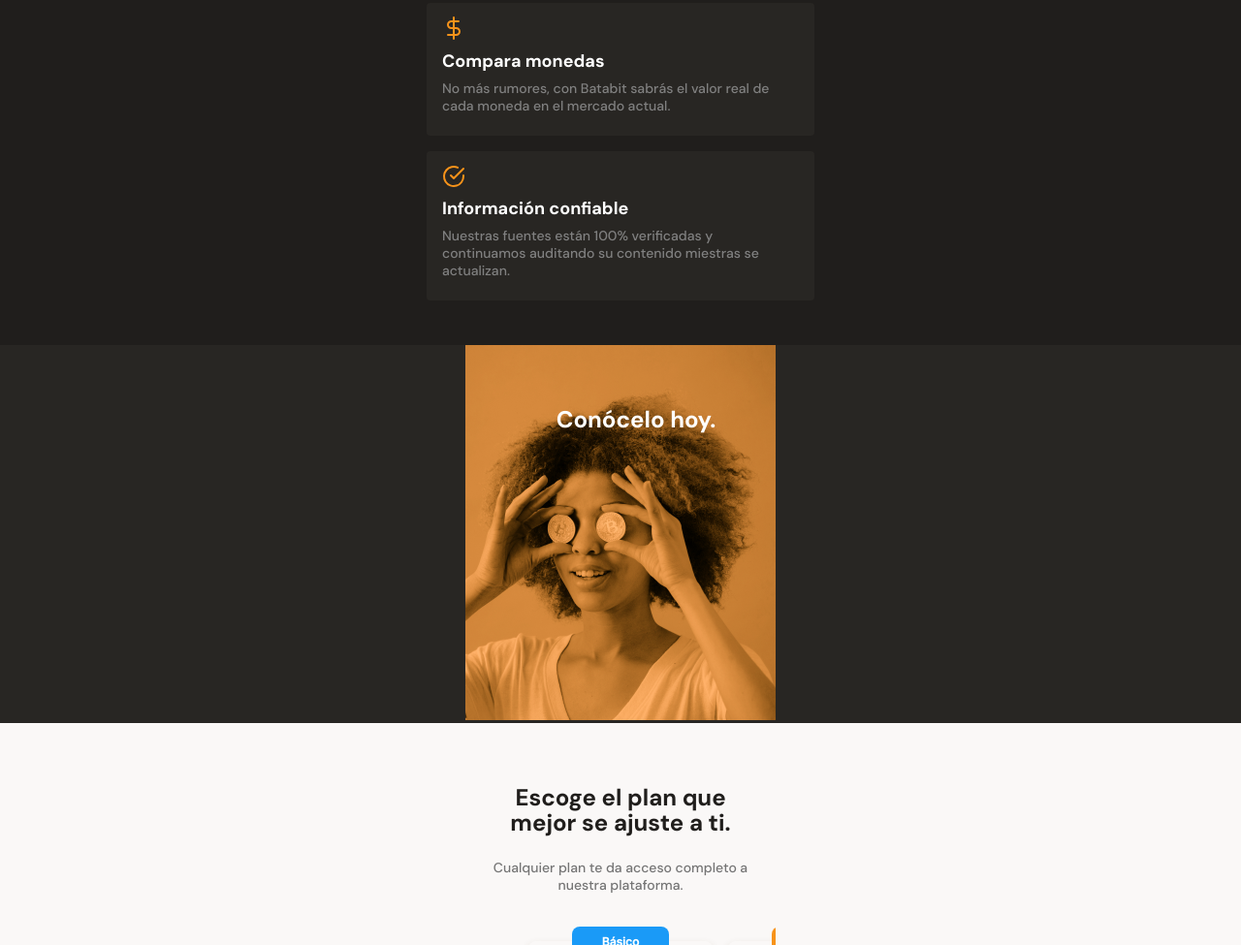
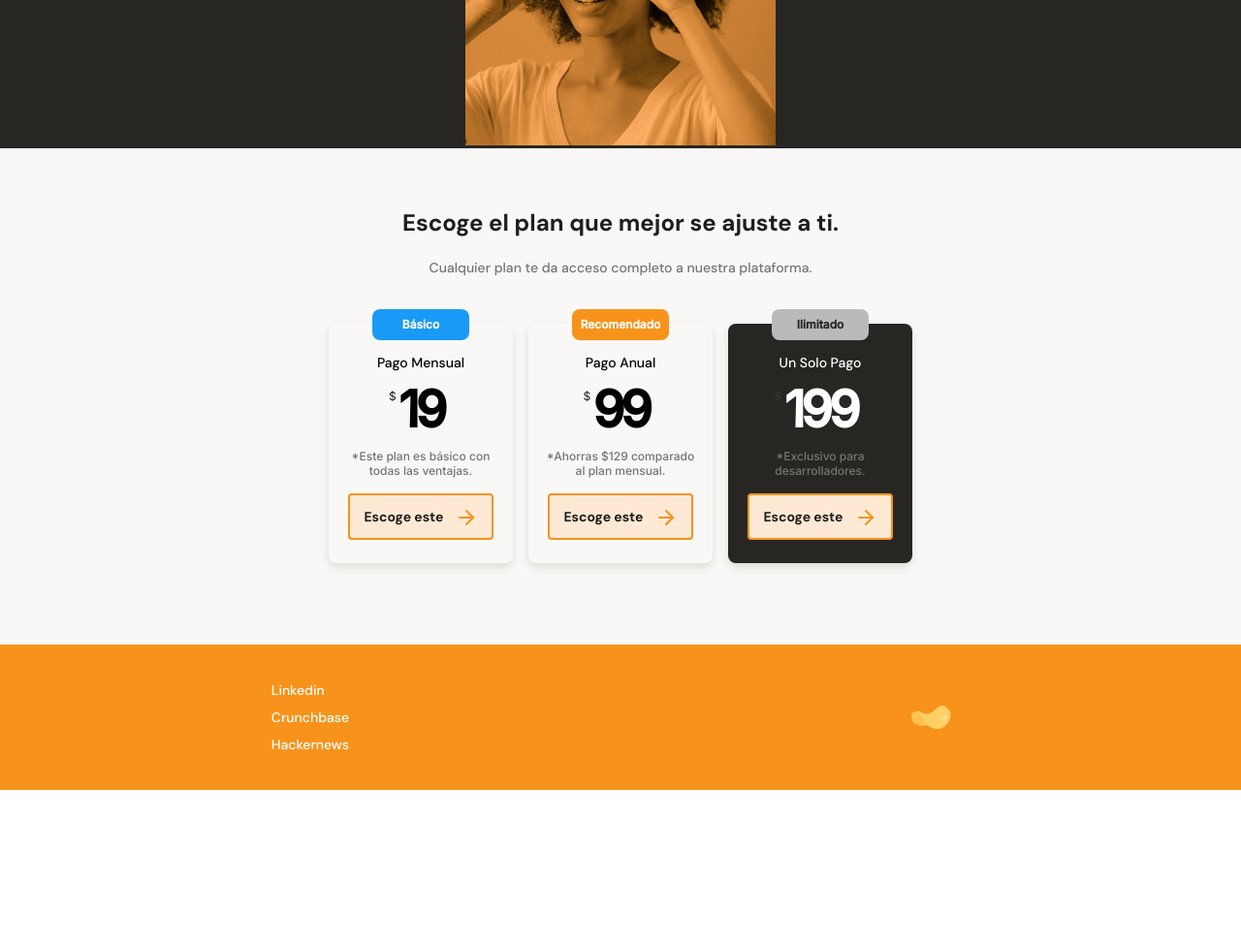
Before and after one commit to HarveyPhd/Bata-Bit, a plain HTML site: page index.html in a window 1280 px wide. Shown: the part 1825-2800 px from the top of the page at 97% size. After the commit the page ends 2640 px from the top, so only its background shows below. Drawn offline with Linux system fonts and the light colour scheme.

Commit message:
The first verison of the project bata-bit

```diff
--- a/index.html
+++ b/index.html
@@ -10,6 +10,7 @@
   <link href="https://fonts.googleapis.com/css2?family=DM+Sans:wght@400;500;700&family=Inter:wght@300;500&display=swap" rel="stylesheet">
   <link rel="stylesheet" href="./normalize.css">
   <link rel="stylesheet" href="./main.css">
+  <link rel="stylesheet" href="./css/tablet.css" media="(min-width: 732px)">
 </head>
 <body>
   <header>
@@ -139,6 +140,10 @@
         </article>
       </section>
     </section>
+    <!-- This is an alternative background image is more responsive -->
+    <!-- <section class="main__image--container">
+      <h2>Conócelo hoy.</h2>
+    </section> -->
     <section class="main-image-container">
       <div class="image-container">
         <h2 class="image-container__title">
@@ -222,7 +227,22 @@
     </section>
   </main>
   <footer>
-
+    <section class="left">
+      <ul>
+        <li><a href="#">
+          Linkedin
+        </a></li>
+        <li><a href="#">
+          Crunchbase
+        </a></li>
+        <li><a href="#">
+          Hackernews
+        </a></li>
+      </ul>
+    </section>
+    <section class="right">
+      <img src="./assets/icons/logo-batata.svg" alt="">
+    </section>
   </footer>
 </body>
 </html>
--- a/main.css
+++ b/main.css
@@ -159,14 +159,13 @@ main {
 .main-currency-table {
   width: 70%;
   min-width: 235px;
-  max-width: 500px;
   height: 306px;
   margin: 0 auto;
   font-family: var(--secondary-font);
 }
 
 .main-currency-table .currency-table__title {
-  max-width: 300px;
+  max-width: 250px;
   margin: 0 auto;
   margin-bottom: 12px;
   padding: 0 14px;
@@ -181,7 +180,7 @@ main {
   margin: 0 auto;
   width: 90%;
   min-width: 230px;
-  max-width: 300px;
+  max-width: 250px;
   height: 159px;
 }
 
@@ -266,13 +265,12 @@ main {
   margin: 0 auto;
   width: 70%;
   min-width: 235px;
-  max-width: 500px;
   height: 306px;
   font-family: var(--secondary-font);
 }
 
 .comission-table__title {
-  max-width: 300px;
+  max-width: 250px;
   margin: 0 auto;
   margin-bottom: 12px;
   padding: 0 14px;
@@ -288,7 +286,7 @@ main {
   margin: 0 auto;
   width: 90%;
   min-width: 230px;
-  max-width: 300px;
+  max-width: 250px;
 }
 
 .comission-table__container table {
@@ -398,7 +396,6 @@ p.feature__subtitle {
 .features-contain-container {
   width: 90%;
   min-width: 288px;
-  max-width: 400px;
   height: auto;
   margin: 0 auto;
   padding-bottom: 30px;
@@ -407,8 +404,9 @@ p.feature__subtitle {
 }
 
 .features-contain-container .feature__contain {
-  margin-bottom: 16px;
+  margin: 0 auto 16px;
   width: 100%;
+  max-width: 450px;
   padding: 14px 20px 22px 16px;
   border-radius: 4px;
   color: var(--just-white);
@@ -456,6 +454,27 @@ p.feature__description {
 
 /* Fin de cards */
 
+/* This is a style of the alternative background image */
+/* .main__image--container{
+  width: 100%;
+  min-width: 320px;
+  height: 50vh;
+  background-image: url("../assets/images/bitcoinbaby.jpg");
+  background-position: center;
+  background-size: cover;
+  background-repeat: no-repeat;
+  text-align: center;
+}
+
+.main__image--container h2{
+  font-style: normal;
+  font-weight: 700;
+  font-size: 2.4rem;
+  line-height: 2.6rem;
+  color: var(--just-white);
+  padding-top: 6.5rem;
+} */
+
 /* Principal Image */
 
 .image-container {
@@ -468,11 +487,9 @@ p.feature__description {
 
 h2.image-container__title {
   position: absolute;
-  left: calc(50% - 144px);
+  left: calc(50% - 100px);
   top: 64px;
-  width: 90%;
-  min-width: 288px;
-  max-width: 320px;
+  width: 200px;
   font-family: var(--primary-font);
   font-weight: 700;
   font-size: 2.4rem;
@@ -492,7 +509,6 @@ img.womanImg {
 .main-plans-container .plans-container {
   width: 100%;
   min-width: 288px;
-  max-width: 320px;
   margin: 0 auto;
   padding: 64px 0;
   text-align: center;
@@ -652,3 +668,33 @@ color: #757575;
 .plan-cost-container.basic-plan-container {
   margin-left: 65px;
 }
+
+footer {
+  display: flex;
+  width: 100%;
+  height: 150px;
+  background-color: var(--bitcoin-orange);
+}
+
+footer section{
+  width: 50%;
+  display: flex;
+  justify-content: center;
+  align-items: center;
+}
+
+footer .left ul {
+  font-size: 1.4rem;
+  font-weight: 500;
+  line-height: 1.8rem;
+  list-style: none;
+}
+
+.left li {
+  margin: 10px 0;
+}
+
+.left a {
+  text-decoration: none;
+  color: var(--just-white);
+}
```
